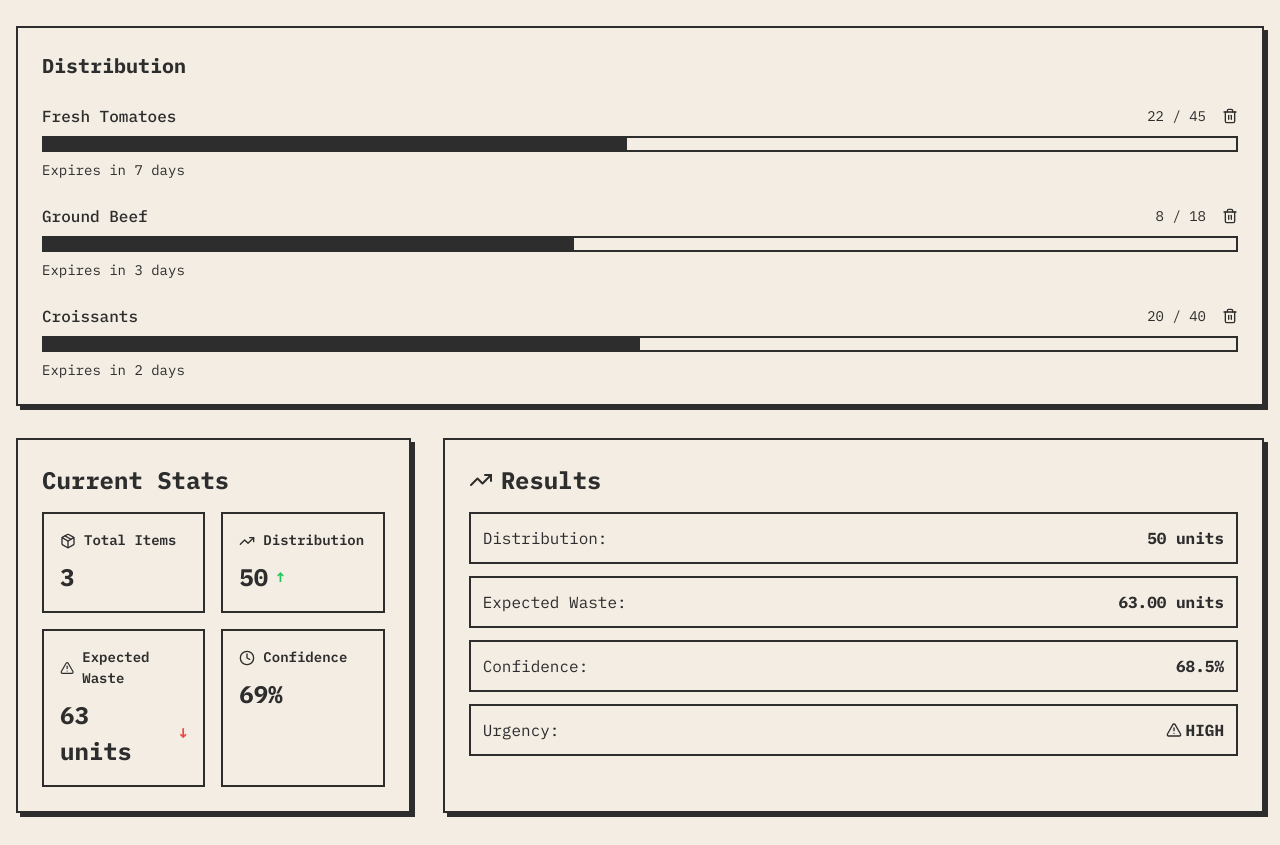
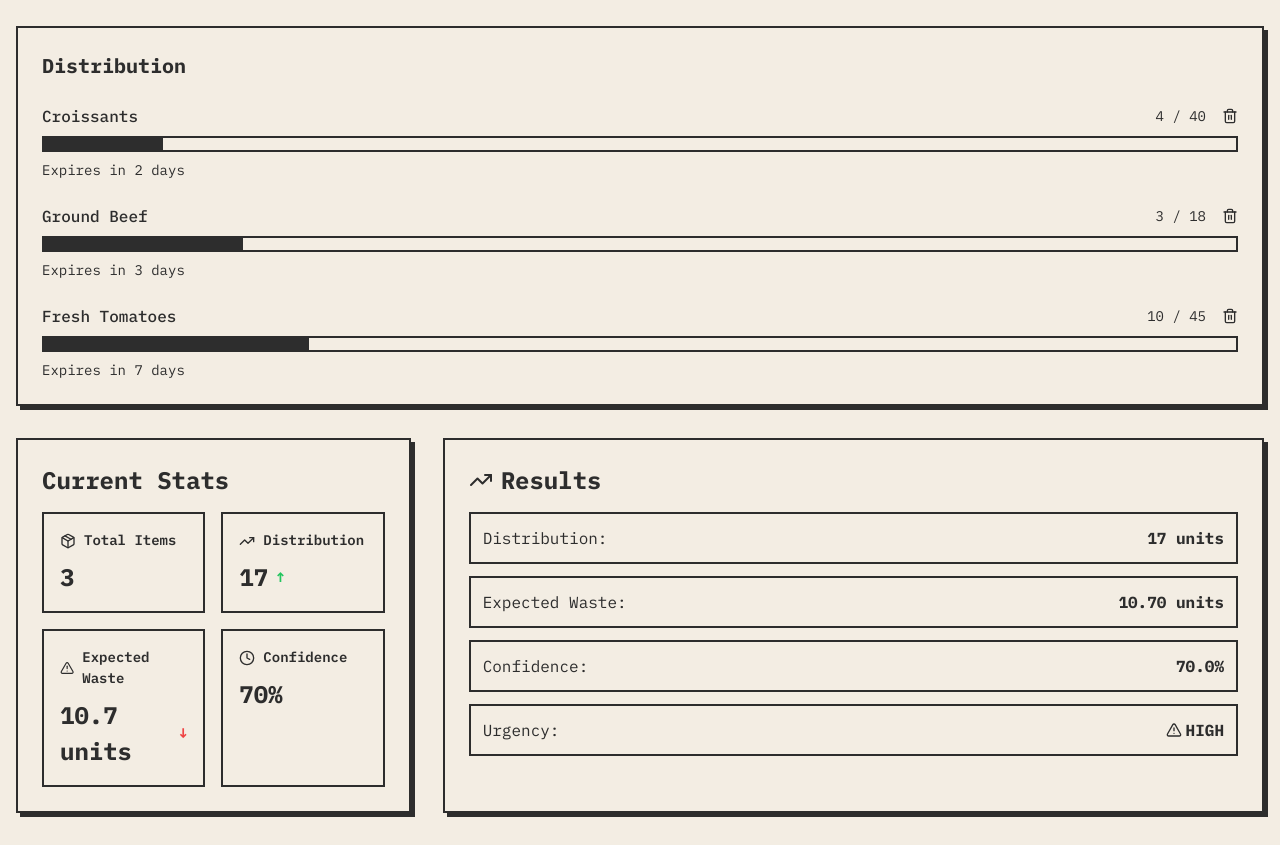
Before and after one commit to rithvikgabri/project-5, a React (Vite) app: page / in a window 1280 px wide. Shown: the part 628-1473 px from the top of the page. Built offline with nearby package versions, Linux system fonts and the light colour scheme; the HTML template or start-up script is replaced by a standard one.

Commit message:
Update App, WasteReductionGraph, and ProbabilityService components

```diff
--- a/src/App.tsx
+++ b/src/App.tsx
@@ -25,40 +25,27 @@ function App() {
   const [notifications, setNotifications] = useState<ProbabilityNotification[]>([]);
 
   const generateProbabilityParams = (category: string): ProbabilityParameters => {
-    // Generate random parameters based on category
-    const baseParams = {
-      averageDailyDemand: Math.floor(Math.random() * 20) + 10, // 10-30
-      historicalPickups: Math.floor(Math.random() * 50) + 50,   // 50-100
-      totalEvents: 100,
-      categoryDemandRate: 0,
-      pickupSuccessRate: 0,
+    // Use historical data to generate parameters
+    const historicalData = {
+      'Meat': { pickupSuccesses: 85, demandSuccesses: 80, trials: 100, demand: [15, 18, 20, 17, 16] },
+      'Dairy': { pickupSuccesses: 75, demandSuccesses: 70, trials: 100, demand: [25, 22, 20, 23, 24] },
+      'Produce': { pickupSuccesses: 65, demandSuccesses: 60, trials: 100, demand: [30, 28, 25, 27, 29] },
+      'Bakery': { pickupSuccesses: 55, demandSuccesses: 50, trials: 100, demand: [40, 35, 38, 42, 37] }
+    };
+
+    const categoryData = historicalData[category as keyof typeof historicalData] || historicalData['Produce'];
+    const probabilityService = new ProbabilityService();
+
+    return {
+      averageDailyDemand: Math.round(categoryData.demand.reduce((a: number, b: number) => a + b, 0) / categoryData.demand.length),
+      historicalPickups: categoryData.pickupSuccesses,
+      totalEvents: categoryData.trials,
+      // Category demand rate based on historical demand success
+      categoryDemandRate: categoryData.demandSuccesses / categoryData.trials,
+      // Pickup success rate based on historical pickup success
+      pickupSuccessRate: categoryData.pickupSuccesses / categoryData.trials,
       category: category
     };
-
-    // Adjust rates based on category
-    switch (category) {
-      case 'Meat':
-        baseParams.categoryDemandRate = 0.7 + Math.random() * 0.2; // 0.7-0.9
-        baseParams.pickupSuccessRate = 0.8 + Math.random() * 0.15; // 0.8-0.95
-        break;
-      case 'Dairy':
-        baseParams.categoryDemandRate = 0.6 + Math.random() * 0.2; // 0.6-0.8
-        baseParams.pickupSuccessRate = 0.7 + Math.random() * 0.2;  // 0.7-0.9
-        break;
-      case 'Produce':
-        baseParams.categoryDemandRate = 0.5 + Math.random() * 0.3; // 0.5-0.8
-        baseParams.pickupSuccessRate = 0.6 + Math.random() * 0.2;  // 0.6-0.8
-        break;
-      case 'Bakery':
-        baseParams.categoryDemandRate = 0.4 + Math.random() * 0.4; // 0.4-0.8
-        baseParams.pickupSuccessRate = 0.5 + Math.random() * 0.3;  // 0.5-0.8
-        break;
-      default:
-        baseParams.categoryDemandRate = 0.5 + Math.random() * 0.3; // 0.5-0.8
-        baseParams.pickupSuccessRate = 0.6 + Math.random() * 0.2;  // 0.6-0.8
-    }
-
-    return baseParams;
   };
 
   const handleAddItem = (item: FoodItem) => {
@@ -90,8 +77,6 @@ function App() {
     if (items.length === 0) return;
 
     const probabilityService = new ProbabilityService();
-
-    // Example historical data - in real app, this would come from a database
     const historicalData = {
       'Meat': [15, 18, 20, 17, 16],
       'Dairy': [25, 22, 20, 23, 24],
@@ -99,13 +84,29 @@ function App() {
       'Bakery': [40, 35, 38, 42, 37]
     };
 
+    // Calculate optimal distribution using multinomial distribution
     const distribution = probabilityService.calculateOptimalDistribution(items, historicalData);
-    const totalWaste = items.reduce((acc, item, index) => {
-      return acc + probabilityService.calculateExpectedWaste(
-        item.quantity,
-        0.8,
-        distribution[index] / item.quantity
-      );
+
+    // Calculate daily distribution for each item
+    const dailyDistributions = items.map((item, index) => {
+      const daysUntilExpiry = Math.ceil((item.expiryDate.getTime() - Date.now()) / (1000 * 60 * 60 * 24));
+
+      // If expiring today or tomorrow, distribute all remaining
+      if (daysUntilExpiry <= 1) {
+        return distribution[index];
+      }
+
+      // Otherwise distribute based on daily demand and days left
+      return Math.ceil(distribution[index] / Math.max(1, daysUntilExpiry));
+    });
+
+    const totalDailyDistribution = dailyDistributions.reduce((acc, val) => acc + val, 0);
+
+    // Calculate expected waste using beta distribution for success rates
+    const expectedWaste = items.reduce((acc, item, index) => {
+      const params = generateProbabilityParams(item.category);
+      const wasteRate = 1 - (params.pickupSuccessRate * params.categoryDemandRate);
+      return acc + (dailyDistributions[index] * wasteRate);
     }, 0);
 
     // Calculate average confidence across all items
@@ -113,13 +114,17 @@ function App() {
       return sum + probabilityService.calculateConfidenceScore(item);
     }, 0) / items.length;
 
-    const urgency = totalWaste > 20 ? 'high' : totalWaste > 10 ? 'medium' : 'low';
+    // Calculate urgency based on closest expiry date
+    const closestExpiryDays = Math.min(...items.map(item =>
+      Math.ceil((item.expiryDate.getTime() - Date.now()) / (1000 * 60 * 60 * 24))
+    ));
+    const urgency = closestExpiryDays <= 2 ? 'high' : closestExpiryDays <= 5 ? 'medium' : 'low';
 
-    setOptimizedDistribution(distribution);
+    setOptimizedDistribution(dailyDistributions);
     setOptimizationResult({
-      recommendedDistribution: Math.floor(distribution.reduce((a, b) => a + b, 0)),
-      expectedWaste: Number(totalWaste.toFixed(1)),
-      confidenceScore: avgConfidence,
+      recommendedDistribution: totalDailyDistribution,
+      expectedWaste: Number(expectedWaste.toFixed(1)),
+      confidenceScore: Number(avgConfidence.toFixed(1)),
       urgencyLevel: urgency
     });
   };
@@ -150,6 +155,11 @@ function App() {
     </div>
   );
 
+  // Add this sorting function before rendering
+  const sortedData = [...foodItems].sort((a, b) => {
+    return new Date(a.expiryDate).getTime() - new Date(b.expiryDate).getTime();
+  });
+
   return (
     <div className="min-h-screen retro-container">
       <header className="border-b-2 border-[#2d2d2d] sticky top-0 bg-[#f3ede3] z-10">
@@ -162,7 +172,6 @@ function App() {
       </header>
 
       <main className="max-w-7xl mx-auto px-4 py-4 sm:py-8 space-y-4 sm:space-y-8">
-        {/* Top Section - Form and Graphs */}
         <div className="grid grid-cols-1 md:grid-cols-2 lg:grid-cols-3 gap-4 sm:gap-8">
           {/* Add Food Item */}
           <div className="retro-card p-4 sm:p-6">
@@ -175,7 +184,7 @@ function App() {
             <h2 className="text-lg sm:text-xl font-bold mb-4 sm:mb-6">Waste Reduction Impact</h2>
             {foodItems.length > 0 && optimizedDistribution.length > 0 ? (
               <WasteReductionGraph
-                items={foodItems}
+                items={sortedData}
                 optimizedDistribution={optimizedDistribution}
               />
             ) : (
@@ -190,7 +199,7 @@ function App() {
             <h2 className="text-lg sm:text-xl font-bold mb-4 sm:mb-6">Distribution Breakdown</h2>
             {foodItems.length > 0 && optimizedDistribution.length > 0 ? (
               <DistributionPieChart
-                items={foodItems}
+                items={sortedData}
                 optimizedDistribution={optimizedDistribution}
               />
             ) : (
@@ -206,14 +215,14 @@ function App() {
           <div className="retro-card p-4 sm:p-6">
             <h2 className="text-lg sm:text-xl font-bold mb-4 sm:mb-6">Distribution</h2>
             <DistributionChart
-              items={foodItems}
+              items={sortedData}
               optimizedDistribution={optimizedDistribution}
               onDeleteItem={handleDeleteItem}
             />
           </div>
         )}
 
-        {/* Bottom Section - Stats and Results */}
+        {/* Stats and Results */}
         {optimizationResult && (
           <div className="grid grid-cols-1 md:grid-cols-3 gap-4 sm:gap-8">
             <div className="retro-card p-4 sm:p-6">
--- a/src/components/graphs/WasteReductionGraph.tsx
+++ b/src/components/graphs/WasteReductionGraph.tsx
@@ -12,7 +12,7 @@ interface WasteReductionGraphProps {
 export default function WasteReductionGraph({ items, optimizedDistribution }: WasteReductionGraphProps) {
   const data = items.map((item, index) => {
     const originalWaste = item.quantity;
-    const optimizedWaste = item.quantity - optimizedDistribution[index];
+    const optimizedWaste = Math.max(0, item.quantity - optimizedDistribution[index]);
     const date = format(item.expiryDate, 'MMM dd');
 
     return {
--- a/src/services/ProbabilityService.ts
+++ b/src/services/ProbabilityService.ts
@@ -89,42 +89,41 @@ export class ProbabilityService {
   }
 
   private calculateMultinomialDemand(categories: CategoryDemand[]): number[] {
-    // Calculate the average demand for each category
-    const categoryAvgs = categories.map(cat => {
-        const categoryAvg = cat.historicalDemand.reduce((a, b) => a + b, 0) / cat.historicalDemand.length;
-        return categoryAvg;
+    // Calculate the average demand and variance for each category
+    const categoryStats = categories.map(cat => {
+      const mean = cat.historicalDemand.reduce((a, b) => a + b, 0) / cat.historicalDemand.length;
+      const variance = cat.historicalDemand.reduce((a, b) => a + Math.pow(b - mean, 2), 0) / cat.historicalDemand.length;
+      return { mean, variance, probability: cat.probability };
     });
 
-    // Calculate the total average demand across all categories
-    const totalAvgDemand = categoryAvgs.reduce((sum, avg) => sum + avg, 0);
+    // Total demand across all categories
+    const totalDemand = categoryStats.reduce((sum, stat) => sum + stat.mean, 0);
 
-    // Calculate probabilities for each category
-    const probabilities = categoryAvgs.map(avg => avg / totalAvgDemand);
+    // Calculate multinomial probabilities
+    const probabilities = categoryStats.map(stat => {
+      // Adjust probability based on category factor and variance
+      const adjustedProb = (stat.mean / totalDemand) * stat.probability;
+      // Normalize for variance - higher variance means less reliable prediction
+      const varianceAdjustment = 1 / (1 + Math.sqrt(stat.variance) / stat.mean);
+      return adjustedProb * varianceAdjustment;
+    });
 
-    // Total quantity to distribute
-    const n = Math.round(totalAvgDemand);
+    // Normalize probabilities to sum to 1
+    const sumProb = probabilities.reduce((a, b) => a + b, 0);
+    const normalizedProbs = probabilities.map(p => p / sumProb);
 
-    // Allocate demands using standard multinomial expectations
-    const result = probabilities.map(p => Math.round(n * p));
+    // Calculate allocation using multinomial expectation
+    const n = Math.round(totalDemand);
+    const baseAllocation = normalizedProbs.map(p => Math.round(n * p));
 
-    // Adjust for rounding errors to ensure total sums to n
-    const totalAllocated = result.reduce((sum, count) => sum + count, 0);
-    let difference = n - totalAllocated;
-
-    // Adjust counts to correct the total
-    for (let i = 0; difference !== 0 && i < result.length; i++) {
-        if (difference > 0) {
-            result[i]++;
-            difference--;
-        } else if (difference < 0 && result[i] > 0) {
-            result[i]--;
-            difference++;
-        }
-    }
-
-    return result;
-}
-
+    // Adjust for minimum viable quantities and maximum capacity
+    return baseAllocation.map((amount, i) => {
+      const category = categories[i];
+      const minViable = Math.ceil(categoryStats[i].mean * 0.2); // At least 20% of average
+      const maxCapacity = Math.ceil(categoryStats[i].mean * 1.5); // At most 150% of average
+      return Math.min(maxCapacity, Math.max(minViable, amount));
+    });
+  }
 
   private calculateBetaPickupRate(successes: number, failures: number): number {
     const alpha = successes + 1;
```
